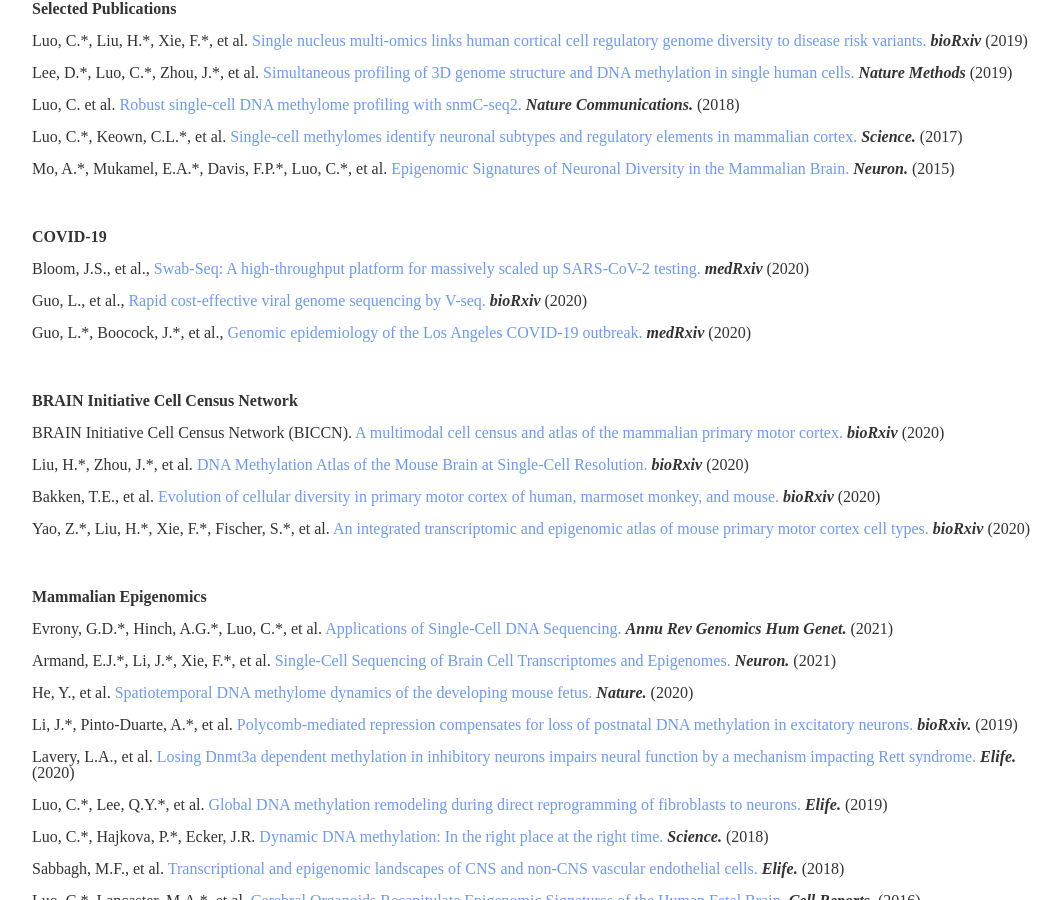
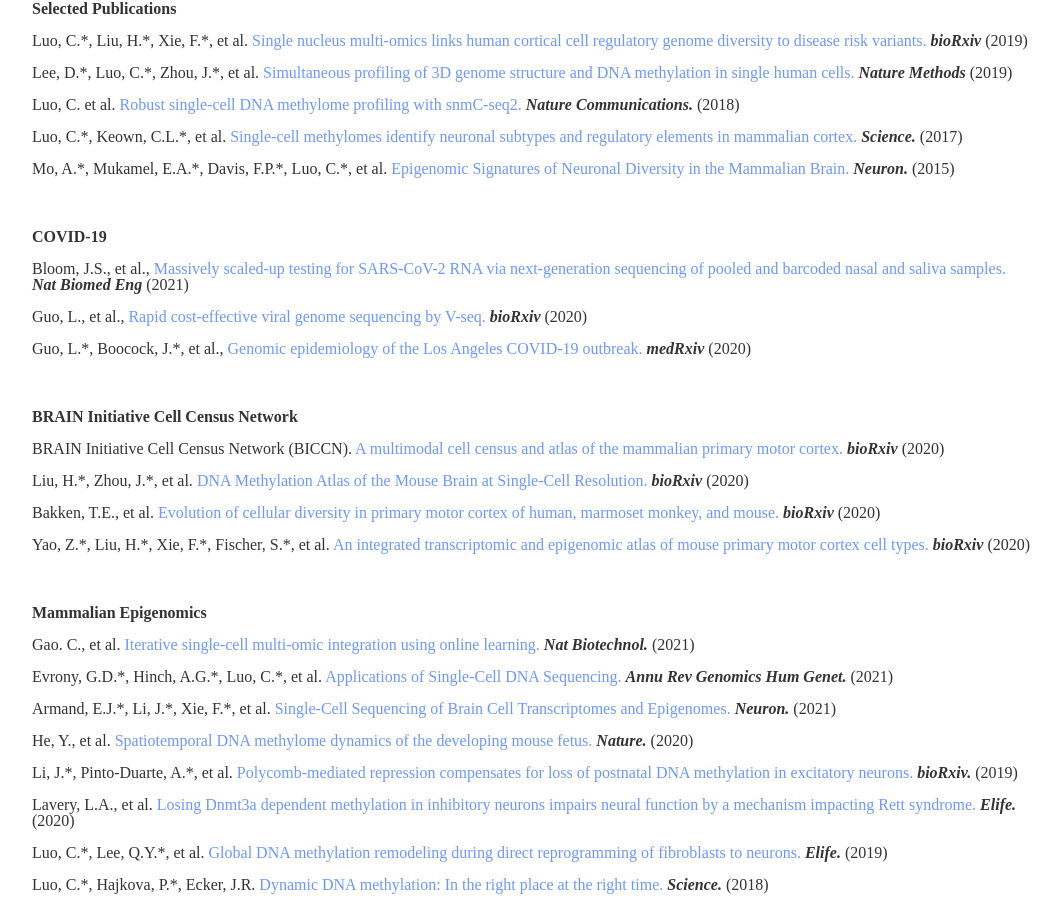
Before and after one commit to luogenomics/luogenomics.github.io, a Jekyll site: the page built from publications/index.html, in a window 1280 px wide and 900 px high, scrolled down 264 px. Shown: the whole window, without its empty margins (108-1169 px from the left). Built offline with Jekyll 4.4.1, drawn with Linux system fonts in a browser that asks for light colours.

Commit message:
Update index.html

```diff
--- a/publications/index.html
+++ b/publications/index.html
@@ -11,7 +11,7 @@
 <div class="bigspacer"> </div>
 
 <p><span style="font-weight:bold">COVID-19</span></p>
-<p>Bloom, J.S., et al., <a href="https://www.medrxiv.org/content/10.1101/2020.08.04.20167874v1" target="_blank"> Swab-Seq: A high-throughput platform for massively scaled up SARS-CoV-2 testing. </a><strong><em>medRxiv </strong></em> (2020) </p>
+<p>Bloom, J.S., et al., <a href="https://pubmed.ncbi.nlm.nih.gov/34211145/" target="_blank"> Massively scaled-up testing for SARS-CoV-2 RNA via next-generation sequencing of pooled and barcoded nasal and saliva samples. </a><strong><em>Nat Biomed Eng </strong></em> (2021) </p>
 <p>Guo, L., et al., <a href="https://www.biorxiv.org/content/10.1101/2020.08.15.252510v1" target="_blank"> Rapid cost-effective viral genome sequencing by V-seq. </a><strong><em>bioRxiv </strong></em> (2020) </p>
 <p>Guo, L.*, Boocock, J.*, et al., <a href="https://www.medrxiv.org/content/10.1101/2020.09.15.20194712v1" target="_blank"> Genomic epidemiology of the Los Angeles COVID-19 outbreak. </a><strong><em>medRxiv </strong></em> (2020) </p>
 <div class="bigspacer"> </div>
@@ -24,6 +24,7 @@
 <div class="bigspacer"> </div>
 
 <p><span style="font-weight:bold">Mammalian Epigenomics</span></p>
+<p>Gao. C., et al. <a href="https://pubmed.ncbi.nlm.nih.gov/33875866/" target="_blank">Iterative single-cell multi-omic integration using online learning. </a><strong><em>Nat Biotechnol. </strong></em> (2021) </p>
 <p>Evrony, G.D.*, Hinch, A.G.*, Luo, C.*, et al. <a href="https://pubmed.ncbi.nlm.nih.gov/33722077/" target="_blank">Applications of Single-Cell DNA Sequencing. </a><strong><em>Annu Rev Genomics Hum Genet. </strong></em> (2021) </p>
 <p>Armand, E.J.*, Li, J.*, Xie, F.*, et al. <a href="https://pubmed.ncbi.nlm.nih.gov/33412093/" target="_blank">Single-Cell Sequencing of Brain Cell Transcriptomes and Epigenomes. </a><strong><em>Neuron. </strong></em> (2021) </p>
 <p>He, Y., et al. <a href="https://pubmed.ncbi.nlm.nih.gov/32728242/" target="_blank">Spatiotemporal DNA methylome dynamics of the developing mouse fetus. </a><strong><em>Nature. </strong></em> (2020) </p>
```
